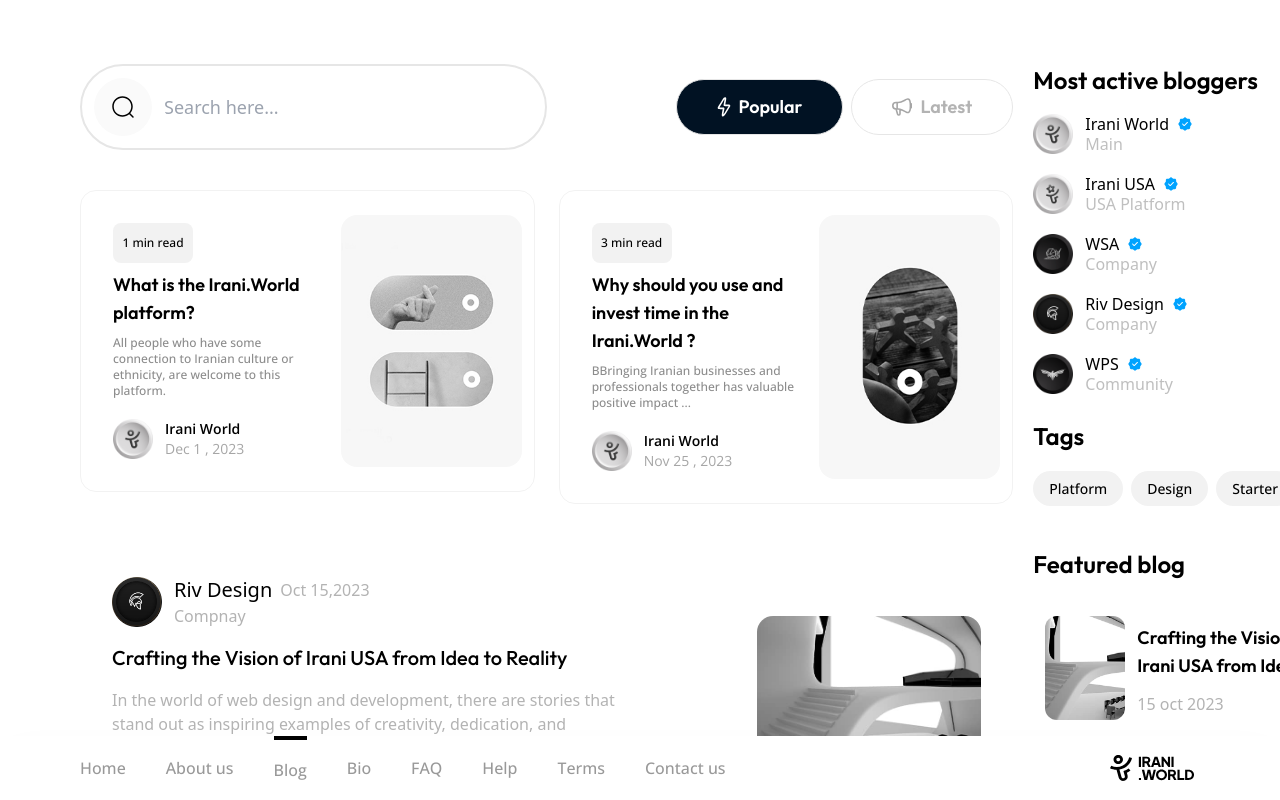
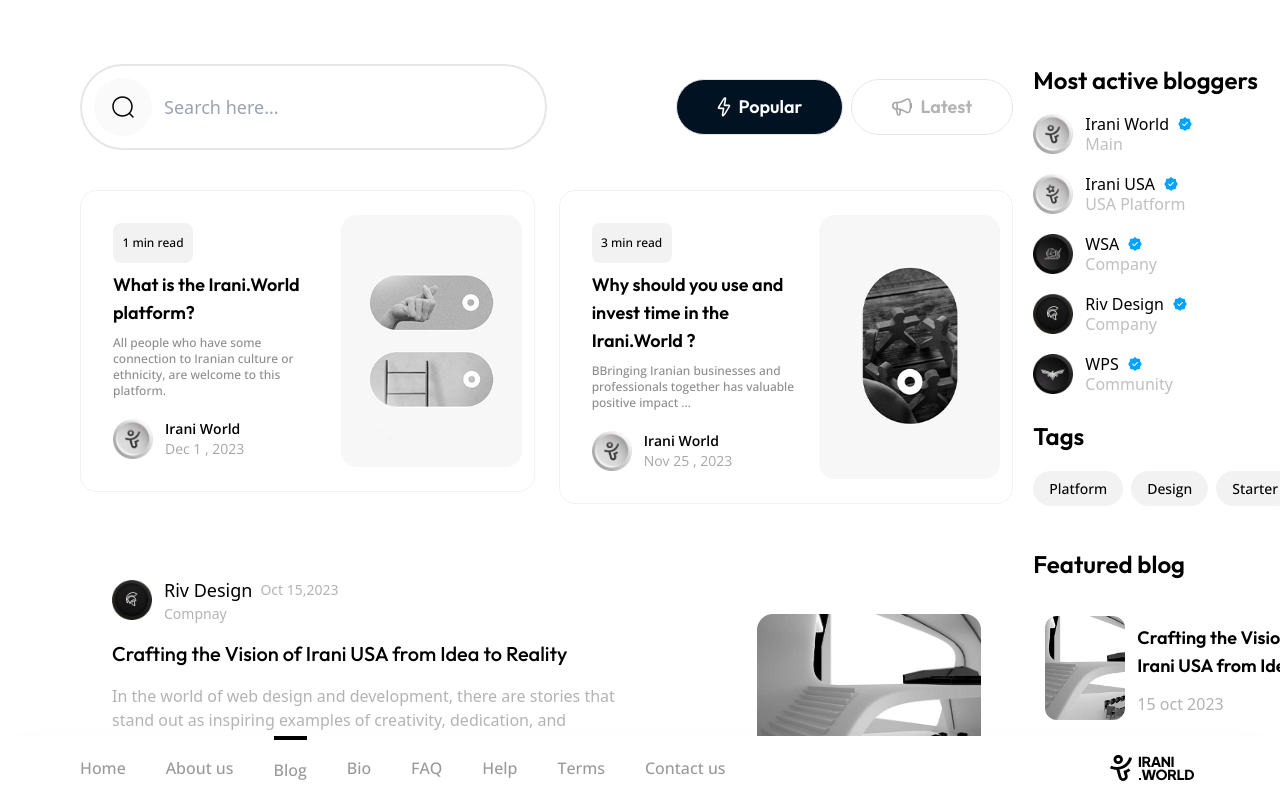
Before and after one commit to MiladDevarts/irani-world, a Next.js app: page /blog in a window 1280 px wide. Built offline with nearby package versions, Linux system fonts and the light colour scheme.

Commit message:
fix: resize author and publish date on full cards

```diff
--- a/components/Blog/NewsCardFullWidth.tsx
+++ b/components/Blog/NewsCardFullWidth.tsx
@@ -23,15 +23,15 @@
     >
       <div className="w-full lg:w-3/5 flex flex-col gap-y-4">
         <div className="flex items-center gap-x-3">
-          <Image src={props.avatar} width={50} height={50} alt="" />
+          <Image src={props.avatar} width={40} height={40} alt="" />
           <div className="flex flex-col">
-            <span className="inline-flex gap-x-2 items-center text-black text-xl">
+            <span className="inline-flex gap-x-2 items-center text-black text-lg">
               {props.author}
-              <span className="text-white-shade-8 text-base">
+              <span className="text-white-shade-8 text-sm">
                 {props.publish}
               </span>
             </span>
-            <span className="text-white-shade-8">{props.subtitle}</span>
+            <span className="text-white-shade-8 text-sm">{props.subtitle}</span>
           </div>
         </div>
         <h2 className="text-blacl text-xl font-outfit font-medium text-black">
```
